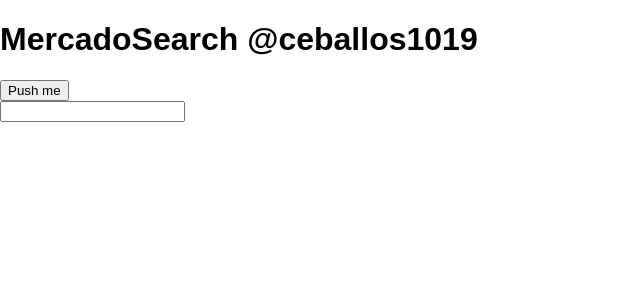
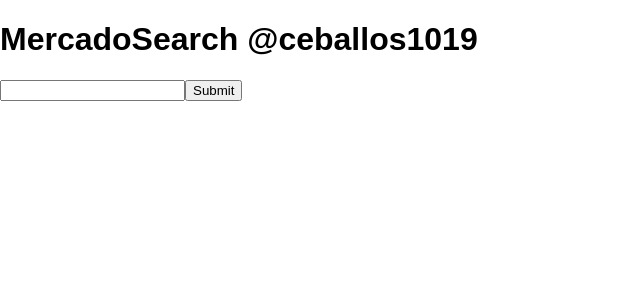
Before and after one commit to ceballos1019/mercadosearch-react, a React (Create React App) app: page / in a window 1280 px wide. Shown: the top 300 px of the page, without its empty margins (0-640 px from the left). Built offline with nearby package versions, Linux system fonts and the light colour scheme.

Commit message:
Search based on user input

```diff
--- a/src/App.js
+++ b/src/App.js
@@ -4,7 +4,7 @@
 import Result from './components/result/result'
 import axios from 'axios'
 
-const url2 = 'https://api.mercadolibre.com/sites/MCO/search?q=chromecast'
+const url = 'https://api.mercadolibre.com/sites/MCO/search?q='
 
 class App extends Component {
 
@@ -19,9 +19,10 @@
 
   }
 
-  search(url) {
+  search(query) {
     var self = this
-    axios.get(url2)
+    var searchUrl = url + query
+    axios.get(searchUrl)
       .then(function(response) {
         self.showResults(response.data)
       })
@@ -31,7 +32,6 @@
   }
 
   showResults(response) {
-    console.log("Estoy aca papo")
     this.setState({
       searchResults: response.results
     })
@@ -42,8 +42,7 @@
     return (
       <div>
       <h1>MercadoSearch @ceballos1019</h1>
-      <button onClick={this.search}>Push me</button>
-      <SearchBox/>
+      <SearchBox search={this.search}/>
       <Result searchResults={this.state.searchResults}/>
       </div>
     );
--- a/src/components/result/result.js
+++ b/src/components/result/result.js
@@ -3,7 +3,6 @@
 
 class Result extends Component {
   render() {
-    console.log(this.props.searchResults)
     var resultItems = this.props.searchResults.map(function(result) {
       return <Item key={result.id} itemTitle={result.title}/>
     });
--- a/src/components/searchbox/searchbox.js
+++ b/src/components/searchbox/searchbox.js
@@ -1,10 +1,24 @@
 import React, { Component } from 'react'
+import ReactDOM from 'react-dom'
 
 class SearchBox extends Component {
+
+  constructor(props) {
+    super(props)
+    this.test = this.test.bind(this)
+  }
+
+  test() {
+    var query = ReactDOM.findDOMNode(this.refs.query).value;
+    this.props.search(query)
+  }
+
+
   render() {
     return (
       <div>
-        <input type="text"/>
+        <input type="text" ref="query"/>
+        <input type="submit" onClick={this.test}/>
       </div>
     );
   }
```
